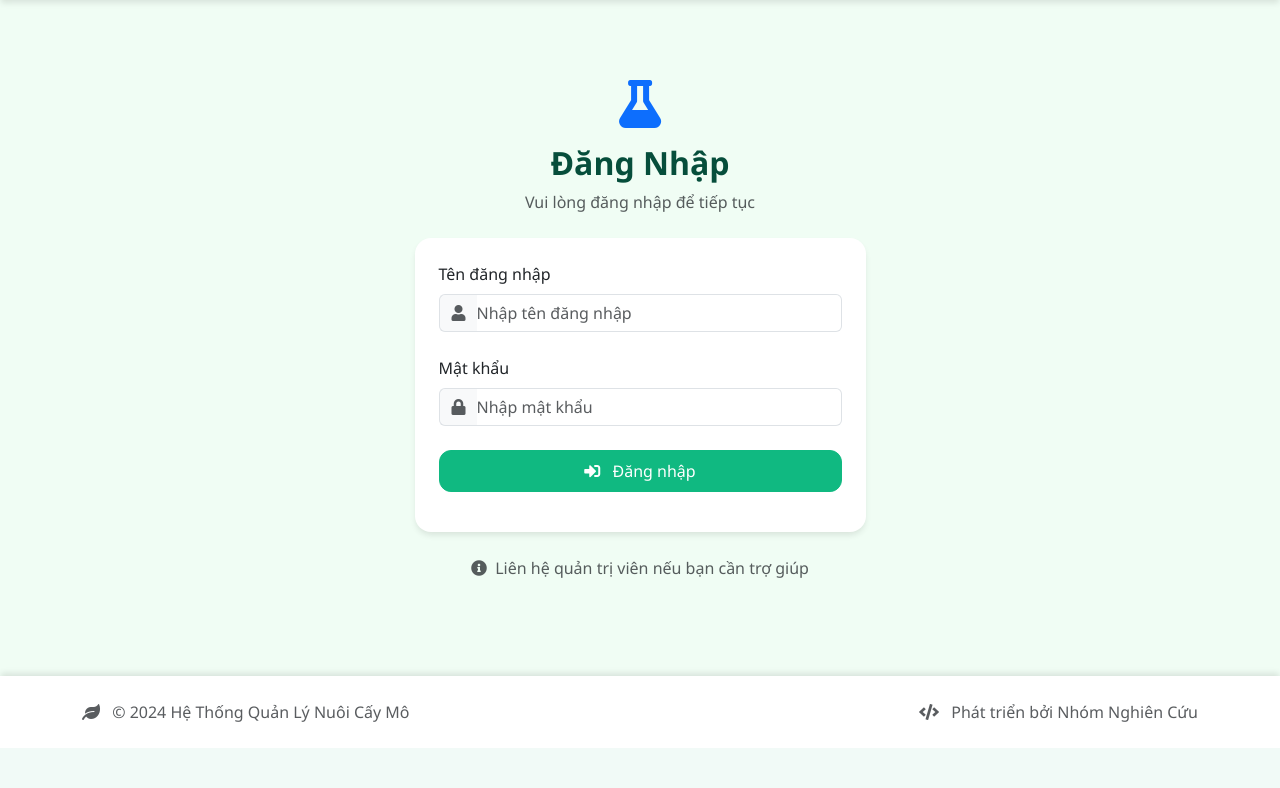
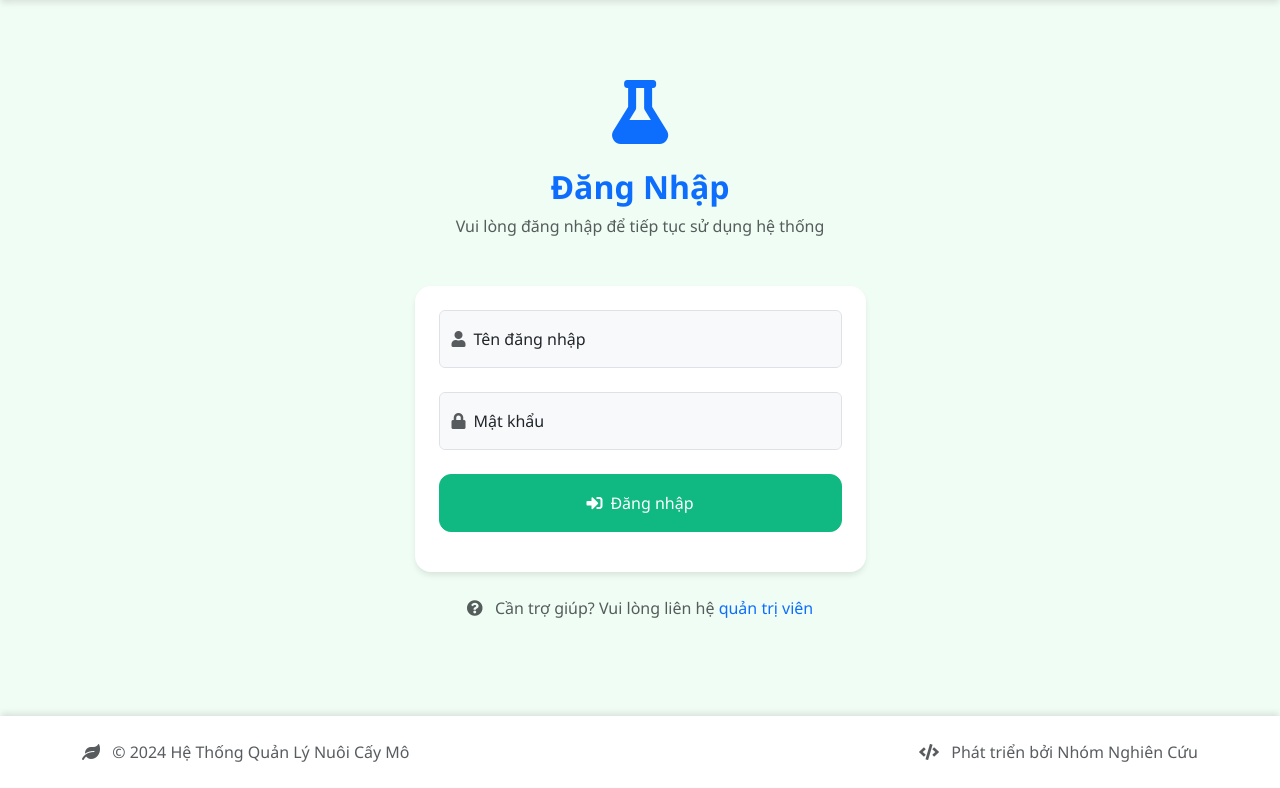
Before and after one commit to minhanh3110-svg/xuanhuong, a Flask app: page /login in a window 1280 px wide. Shown: the part 72-860 px from the top of the page. Before the commit the page ends 820 px from the top, so only its background shows below. Run offline with Flask 3, Linux system fonts and the light colour scheme.

Commit message:
Update login.html

```diff
--- a/templates/login.html
+++ b/templates/login.html
@@ -4,64 +4,61 @@
 <div class="container py-5">
     <div class="row justify-content-center">
         <div class="col-md-5">
-            <div class="text-center mb-4">
-                <i class="fas fa-flask fa-3x text-primary mb-3"></i>
-                <h2 class="fw-bold">Đăng Nhập</h2>
-                <p class="text-muted">Vui lòng đăng nhập để tiếp tục</p>
+            <div class="text-center mb-5">
+                <div class="mb-4">
+                    <i class="fas fa-flask fa-4x text-primary"></i>
+                </div>
+                <h2 class="fw-bold text-primary mb-2">Đăng Nhập</h2>
+                <p class="text-muted">Vui lòng đăng nhập để tiếp tục sử dụng hệ thống</p>
             </div>
 
             <div class="card">
                 <div class="card-body p-4">
-                    <form method="post">
-                        <div class="mb-4">
-                            <label for="username" class="form-label">Tên đăng nhập</label>
-                            <div class="input-group">
-                                <span class="input-group-text bg-light border-end-0">
-                                    <i class="fas fa-user text-muted"></i>
-                                </span>
+                    <form method="post" class="needs-validation" novalidate>
+                        <div class="form-floating mb-4">
                             <input type="text"
-                                       class="form-control border-start-0 ps-0"
+                                   class="form-control bg-light"
                                    id="username"
                                    name="username"
                                    placeholder="Nhập tên đăng nhập"
                                    required>
-                            </div>
+                            <label for="username">
+                                <i class="fas fa-user text-muted me-2"></i>Tên đăng nhập
+                            </label>
                         </div>
 
-                        <div class="mb-4">
-                            <label for="password" class="form-label">Mật khẩu</label>
-                            <div class="input-group">
-                                <span class="input-group-text bg-light border-end-0">
-                                    <i class="fas fa-lock text-muted"></i>
-                                </span>
+                        <div class="form-floating mb-4">
                             <input type="password"
-                                       class="form-control border-start-0 ps-0"
+                                   class="form-control bg-light"
                                    id="password"
                                    name="password"
                                    placeholder="Nhập mật khẩu"
                                    required>
-                            </div>
+                            <label for="password">
+                                <i class="fas fa-lock text-muted me-2"></i>Mật khẩu
+                            </label>
                         </div>
 
                         {% if show_otp %}
-                        <div class="mb-4">
-                            <label for="otp_code" class="form-label">Mã xác thực OTP</label>
-                            <div class="input-group">
-                                <span class="input-group-text bg-light border-end-0">
-                                    <i class="fas fa-key text-muted"></i>
-                                </span>
+                        <div class="form-floating mb-4">
                             <input type="text"
-                                       class="form-control border-start-0 ps-0"
+                                   class="form-control bg-light"
                                    id="otp_code"
                                    name="otp_code"
-                                       placeholder="Nhập mã 6 số từ ứng dụng Google Authenticator"
+                                   placeholder="Nhập mã xác thực"
                                    required>
+                            <label for="otp_code">
+                                <i class="fas fa-key text-muted me-2"></i>Mã xác thực OTP
+                            </label>
+                            <div class="form-text mt-2">
+                                <i class="fas fa-info-circle me-1"></i>
+                                Nhập mã 6 số từ ứng dụng Google Authenticator
                             </div>
                         </div>
                         {% endif %}
 
-                        <button type="submit" class="btn btn-primary w-100 py-2 mb-3">
-                            <i class="fas fa-sign-in-alt me-2"></i> Đăng nhập
+                        <button type="submit" class="btn btn-primary w-100 py-3 mb-3">
+                            <i class="fas fa-sign-in-alt me-2"></i>Đăng nhập
                         </button>
                     </form>
                 </div>
@@ -69,11 +66,31 @@
 
             <div class="text-center mt-4">
                 <p class="text-muted">
-                    <i class="fas fa-info-circle me-1"></i>
-                    Liên hệ quản trị viên nếu bạn cần trợ giúp
+                    <i class="fas fa-question-circle me-2"></i>
+                    Cần trợ giúp? Vui lòng liên hệ
+                    <a href="mailto:support@example.com" class="text-primary text-decoration-none">
+                        quản trị viên
+                    </a>
                 </p>
             </div>
         </div>
     </div>
 </div>
+
+<script>
+// Form validation
+(function () {
+    'use strict'
+    var forms = document.querySelectorAll('.needs-validation')
+    Array.prototype.slice.call(forms).forEach(function (form) {
+        form.addEventListener('submit', function (event) {
+            if (!form.checkValidity()) {
+                event.preventDefault()
+                event.stopPropagation()
+            }
+            form.classList.add('was-validated')
+        }, false)
+    })
+})()
+</script>
 {% endblock %}
```
Lines whose indentation alone changed are shown as unchanged.
